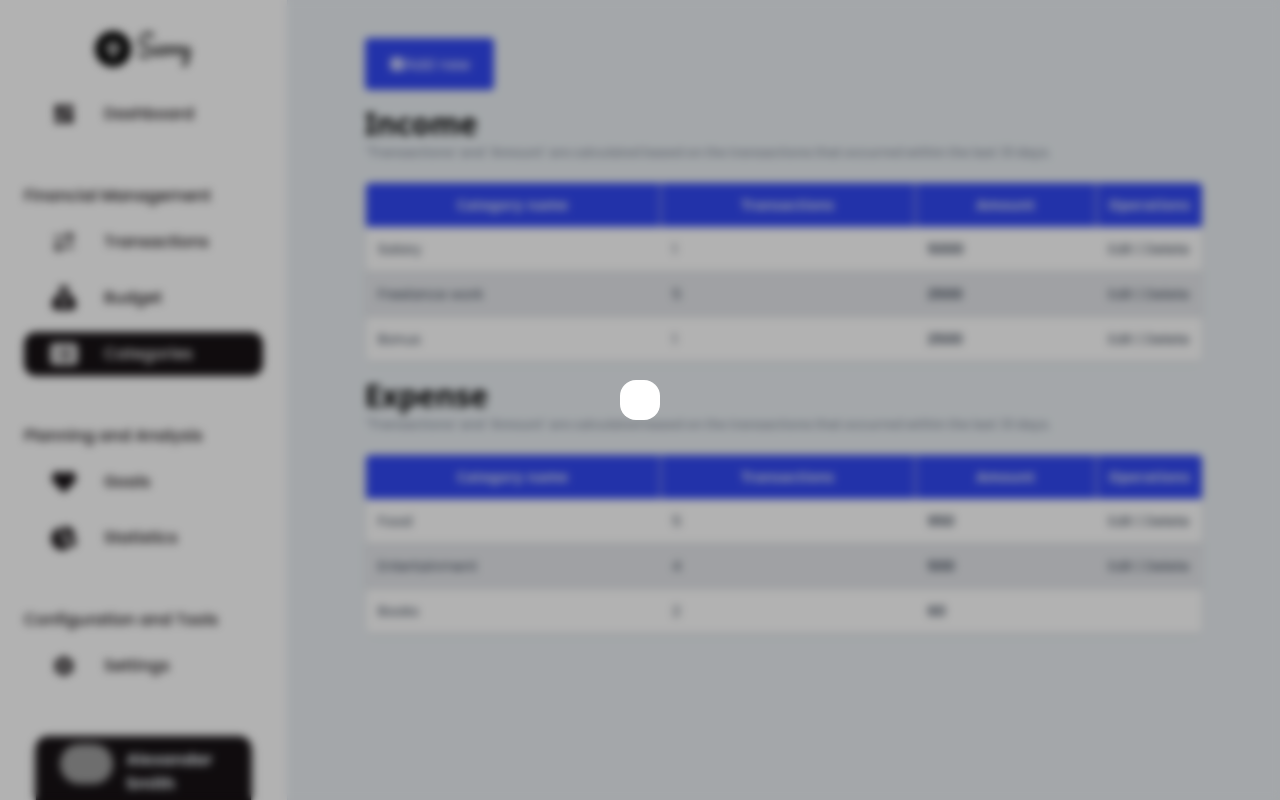
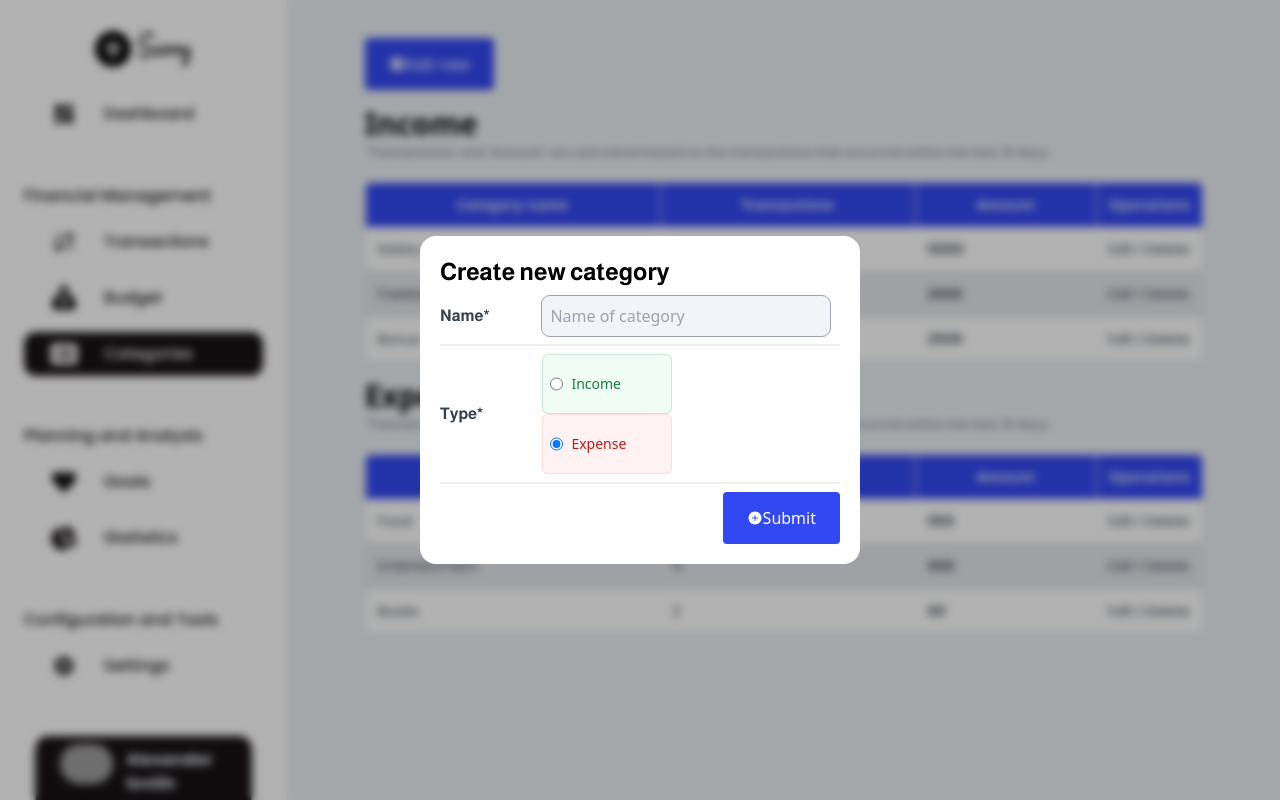
Before and after one commit to bakirdevedzic/savvy, a React (Vite) app: page /app/categories in a window 1280 px wide. Both pictures are taken after a click on the button "Add new". Built offline with nearby package versions, Linux system fonts and the light colour scheme; grey boxes are pictures that could not be loaded.

Commit message:
Make category form

```diff
--- /dev/null
+++ b/src/features/Categories/CategoryForm.jsx
@@ -0,0 +1,78 @@
+import { IoAddCircle } from "react-icons/io5";
+import Button from "../../ui/Button";
+import FormRow from "../../ui/FormRow";
+import { useForm } from "react-hook-form";
+
+function CategoryForm() {
+  const { register, handleSubmit, formState } = useForm();
+
+  const { errors } = formState;
+
+  function onSubmit(data) {
+    console.log(data);
+  }
+
+  function onError(errors) {
+    console.log(errors);
+  }
+
+  return (
+    <form
+      className="max-w-[400px] overflow-y-auto"
+      method="post"
+      onSubmit={handleSubmit(onSubmit, onError)}
+    >
+      <p className="text-2xl font-semibold font-almarai">Create new category</p>
+
+      <FormRow label="Name*" error={errors?.name?.message}>
+        <input
+          type="text"
+          placeholder="Name of category"
+          className="bg-slate-100 outline outline-1 outline-gray-400 focus:outline-blue-500 rounded-lg h-10 w-72 p-2"
+          {...register("name", { required: "Name of category is required!" })}
+        />
+      </FormRow>
+
+      <FormRow label="Type*">
+        <div className="inline-flex items-center justify-center rounded-md bg-green-50 px-2 py-1 text-xs font-medium text-green-700 ring-1 ring-inset ring-green-600/20 w-[100%]">
+          <input
+            id="type-1"
+            {...register("type", { required: "Type is required!" })}
+            checked
+            type="radio"
+            defaultValue="INCOME"
+            name="type"
+            className="w-4 h-4 text-blue-600 bg-gray-100 border-gray-300 focus:ring-blue-500 dark:focus:ring-blue-600 dark:ring-offset-gray-800 focus:ring-2 dark:bg-gray-700 dark:border-gray-600"
+          />
+          <label className="w-full py-4 ms-2 text-sm font-medium ">
+            Income
+          </label>
+        </div>
+
+        <div className="inline-flex items-center justify-center rounded-md bg-red-50 px-2 py-1 text-xs font-medium text-red-700 ring-1 ring-inset ring-red-600/10 w-[100%]">
+          <input
+            checked
+            id="type-2"
+            {...register("type", { required: "Type is required!" })}
+            type="radio"
+            defaultValue="EXPENSE"
+            name="type"
+            className="w-4 h-4 text-blue-600 bg-gray-100 border-gray-300 focus:ring-blue-500 dark:focus:ring-blue-600 dark:ring-offset-gray-800 focus:ring-2 dark:bg-gray-700 dark:border-gray-600"
+          />
+          <label className="w-full py-4 ms-2 text-sm font-medium">
+            Expense
+          </label>
+        </div>
+      </FormRow>
+
+      <div className="flex justify-end mt-2">
+        <Button type="base">
+          <IoAddCircle />
+          Submit
+        </Button>
+      </div>
+    </form>
+  );
+}
+
+export default CategoryForm;
--- a/src/features/Categories/ExpenseCategoriesTable.jsx
+++ b/src/features/Categories/ExpenseCategoriesTable.jsx
@@ -31,6 +31,7 @@ function ExpenseCategoriesTable() {
     categoryName: "Books",
     transactions: 2,
     amount: 60,
+    operations: "Edit | Delete",
   };
   return <Table headData={headData} bodyData={[data, data2, data3]} />;
 }
--- a/src/pages/Categories.jsx
+++ b/src/pages/Categories.jsx
@@ -4,6 +4,7 @@ import Modal from "../ui/Modal";
 import { useState } from "react";
 import IncomeCategoriesTable from "../features/Categories/IncomeCategoriesTable";
 import ExpenseCategoriesTable from "../features/Categories/ExpenseCategoriesTable";
+import CategoryForm from "../features/Categories/CategoryForm";
 
 function Categories() {
   const [showModal, setShowModal] = useState(false);
@@ -36,7 +37,11 @@ function Categories() {
         </p>
         <ExpenseCategoriesTable />
       </div>
-      <Modal visible={showModal} onClose={handleOnClose} />
+      <Modal
+        visible={showModal}
+        onClose={handleOnClose}
+        render={<CategoryForm />}
+      />
     </div>
   );
 }
```
